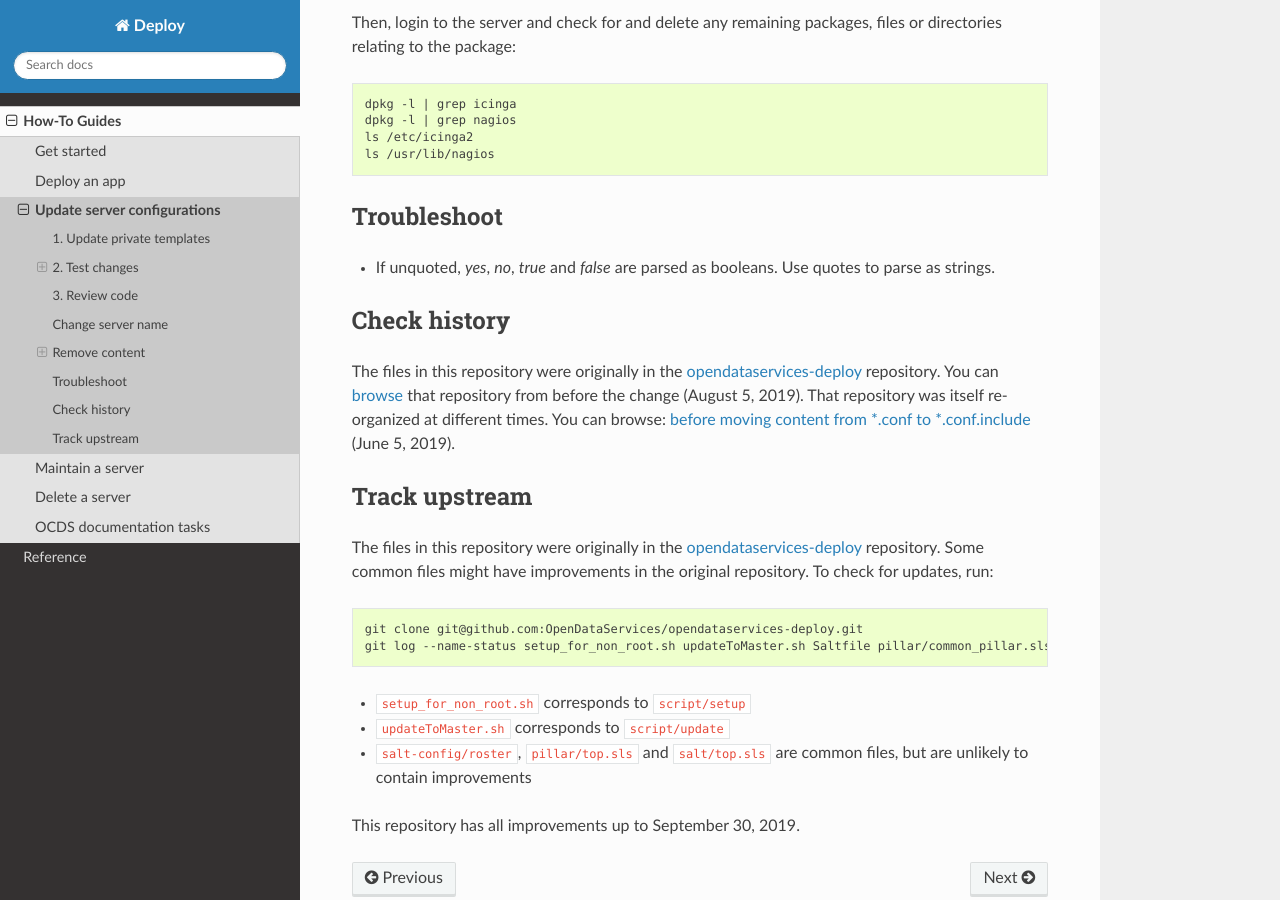
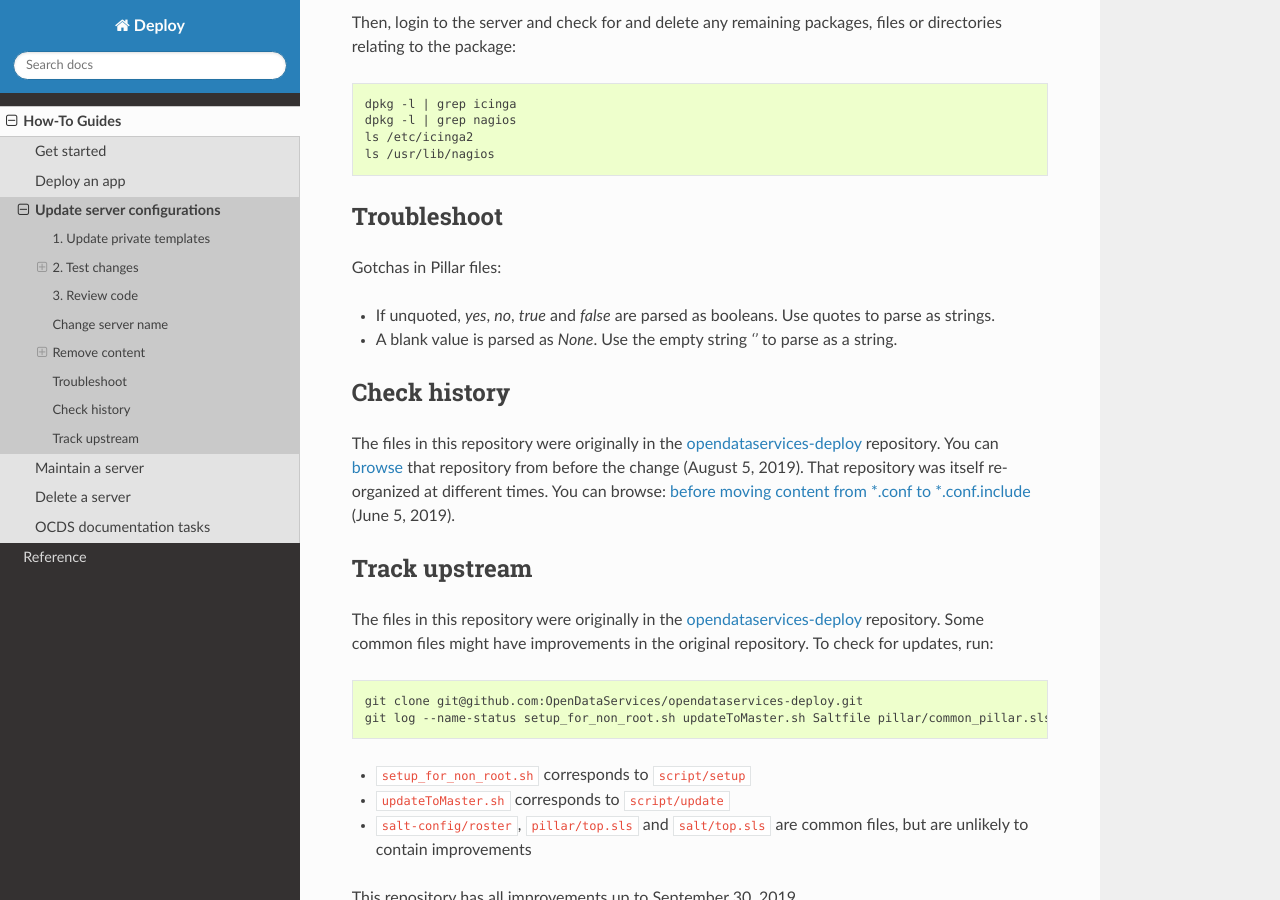
Before and after one commit to open-contracting/deploy, a Sphinx documentation site: the page built from docs/how-to/update.rst, in a window 1280 px wide and 900 px high, scrolled down 3329 px. Built offline with Sphinx 7.4.7 and the Read the Docs theme 2.0.0, drawn with Linux system fonts in a browser that asks for light colours.

Commit message:
Docs: Add gotcha for Pillar files

```diff
--- a/docs/how-to/update.rst
+++ b/docs/how-to/update.rst
@@ -159,7 +159,10 @@ Then, login to the server and check for and delete any remaining packages, files
 Troubleshoot
 ------------
 
+Gotchas in Pillar files:
+
 -  If unquoted, `yes`, `no`, `true` and `false` are parsed as booleans. Use quotes to parse as strings.
+-  A blank value is parsed as `None`. Use the empty string `''` to parse as a string.
 
 Check history
 -------------
```
